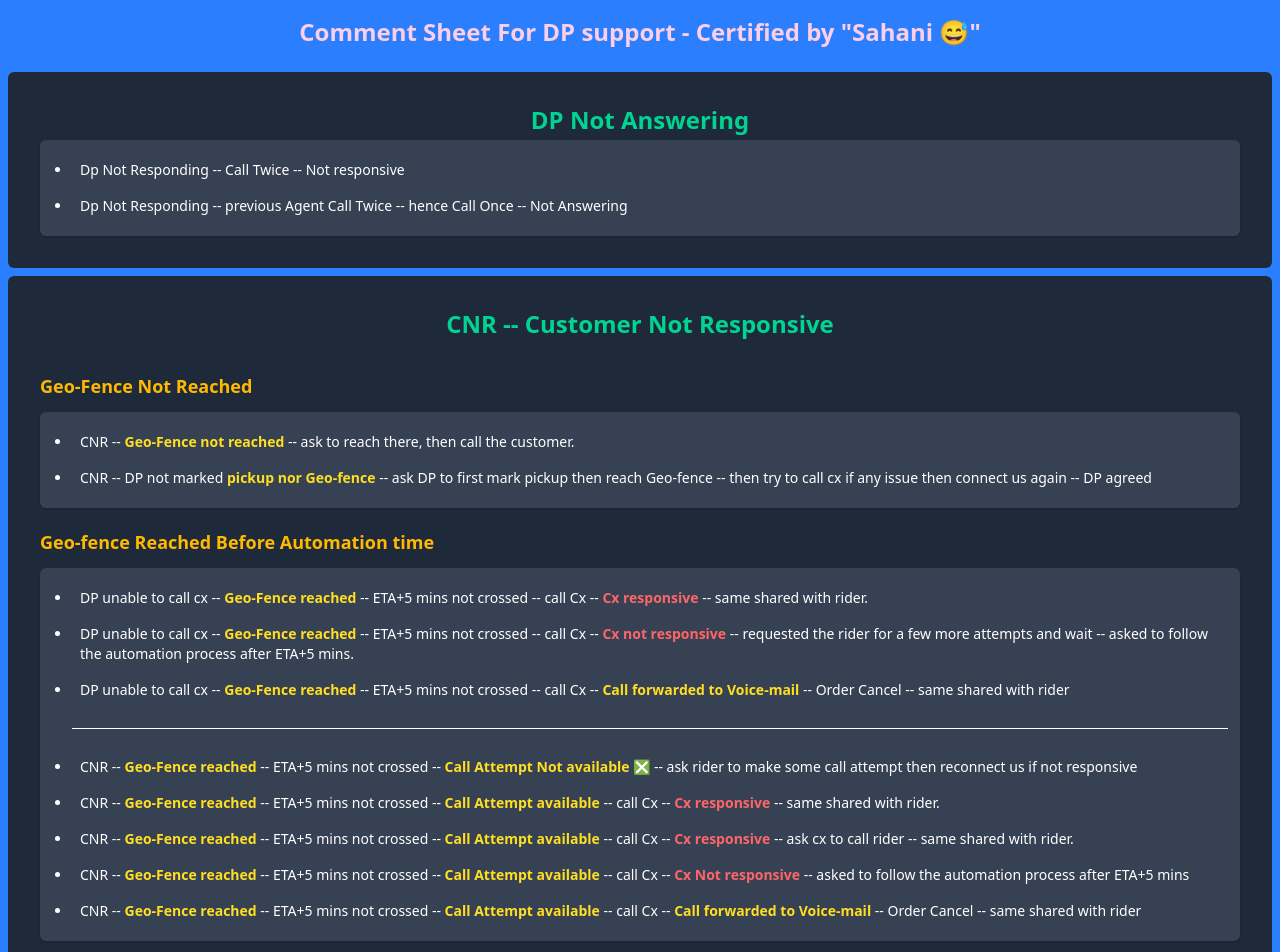
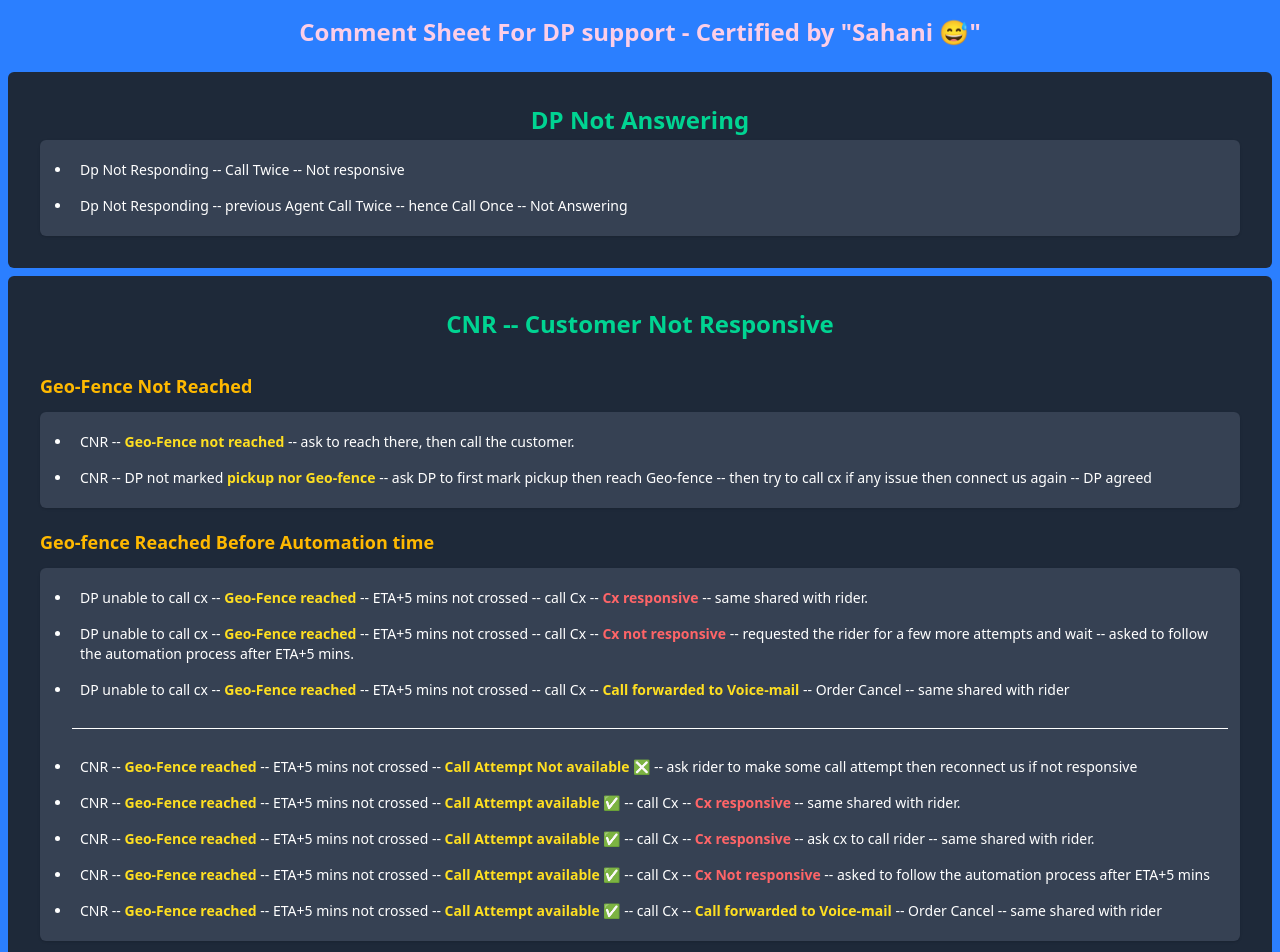
Before and after one commit to Code-with-Sahani/Blinket-DP, a React (Vite) app: page / in a window 1280 px wide. Shown: the top 952 px of the page. Built offline with nearby package versions, Linux system fonts and the light colour scheme.

Commit message:
Update CNR.jsx

```diff
--- a/src/Components/CNR.jsx
+++ b/src/Components/CNR.jsx
@@ -25,12 +25,12 @@ const CNR = () => {
 
                         <li className="p-2">CNR -- <strong className="text-yellow-300 font-semibold">Geo-Fence reached</strong> -- ETA+5 mins not crossed -- <strong className='text-yellow-300 font-semibold'>Call Attempt Not available ❎</strong> -- ask rider to make some call attempt then reconnect us if not responsive</li>
 
-                        <li className="p-2">CNR -- <strong className="text-yellow-300 font-semibold">Geo-Fence reached</strong> -- ETA+5 mins not crossed -- <strong className='text-yellow-300 font-semibold'>Call Attempt available</strong> -- call Cx -- <strong className='text-red-400 font-semibold'>Cx responsive</strong> -- same shared with rider.</li>
-                        <li className="p-2">CNR -- <strong className="text-yellow-300 font-semibold">Geo-Fence reached</strong> -- ETA+5 mins not crossed -- <strong className='text-yellow-300 font-semibold'>Call Attempt available</strong> -- call Cx -- <strong className='text-red-400 font-semibold'>Cx responsive</strong> -- ask cx to call rider -- same shared with rider.</li>
+                        <li className="p-2">CNR -- <strong className="text-yellow-300 font-semibold">Geo-Fence reached</strong> -- ETA+5 mins not crossed -- <strong className='text-yellow-300 font-semibold'>Call Attempt available ✅</strong> -- call Cx -- <strong className='text-red-400 font-semibold'>Cx responsive</strong> -- same shared with rider.</li>
+                        <li className="p-2">CNR -- <strong className="text-yellow-300 font-semibold">Geo-Fence reached</strong> -- ETA+5 mins not crossed -- <strong className='text-yellow-300 font-semibold'>Call Attempt available ✅</strong> -- call Cx -- <strong className='text-red-400 font-semibold'>Cx responsive</strong> -- ask cx to call rider -- same shared with rider.</li>
 
-                        <li className="p-2">CNR -- <strong className="text-yellow-300 font-semibold">Geo-Fence reached</strong> -- ETA+5 mins not crossed -- <strong className='text-yellow-300 font-semibold'>Call Attempt available</strong> -- call Cx -- <strong className='text-red-400 font-semibold'>Cx Not responsive</strong> -- asked to follow the automation process after ETA+5 mins </li>
+                        <li className="p-2">CNR -- <strong className="text-yellow-300 font-semibold">Geo-Fence reached</strong> -- ETA+5 mins not crossed -- <strong className='text-yellow-300 font-semibold'>Call Attempt available ✅</strong> -- call Cx -- <strong className='text-red-400 font-semibold'>Cx Not responsive</strong> -- asked to follow the automation process after ETA+5 mins </li>
 
-                        <li className="p-2">CNR -- <strong className="text-yellow-300 font-semibold">Geo-Fence reached</strong> -- ETA+5 mins not crossed -- <strong className='text-yellow-300 font-semibold'>Call Attempt available</strong> -- call Cx -- <strong className='text-yellow-300 font-semibold'>Call forwarded to Voice-mail</strong> -- Order Cancel -- same shared with rider</li>
+                        <li className="p-2">CNR -- <strong className="text-yellow-300 font-semibold">Geo-Fence reached</strong> -- ETA+5 mins not crossed -- <strong className='text-yellow-300 font-semibold'>Call Attempt available ✅</strong> -- call Cx -- <strong className='text-yellow-300 font-semibold'>Call forwarded to Voice-mail</strong> -- Order Cancel -- same shared with rider</li>
                     </ul>
                 </div>
             </div>
```
